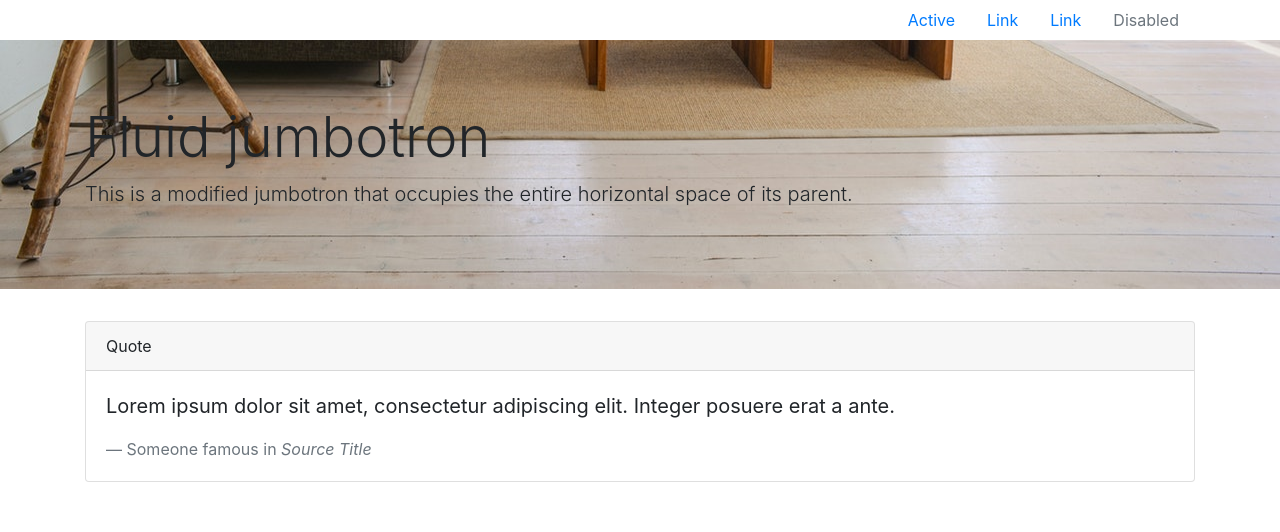
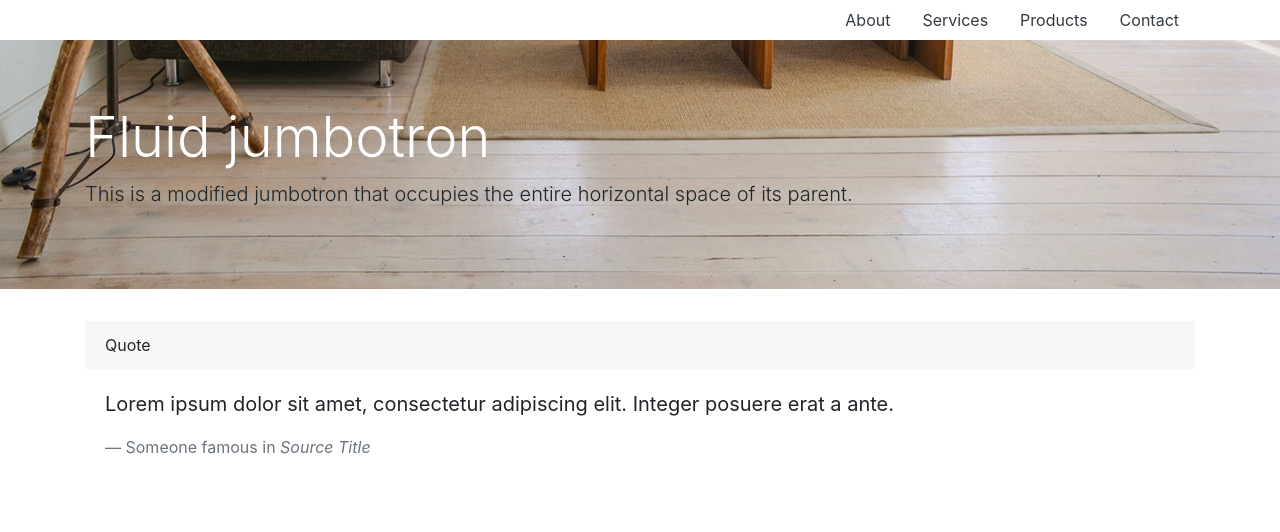
Before and after one commit to jamiev03/Boostrap-test-layout, a plain HTML site: page index.html in a window 1280 px wide. Shown: the top 532 px of the page. Drawn offline with nearby package versions, Linux system fonts and the light colour scheme.

Commit message:
editing some text and styles, removed borders

```diff
--- a/index.html
+++ b/index.html
@@ -13,29 +13,29 @@
         <nav>
             <ul class="nav justify-content-end">
                 <li class="nav-item">
-                  <a class="nav-link active" href="#">Active</a>
+                  <a class="nav-link text-dark active" href="#">About</a>
                 </li>
                 <li class="nav-item">
-                  <a class="nav-link" href="#">Link</a>
+                  <a class="nav-link text-dark" href="#">Services</a>
                 </li>
                 <li class="nav-item">
-                  <a class="nav-link" href="#">Link</a>
+                  <a class="nav-link text-dark" href="#">Products</a>
                 </li>
                 <li class="nav-item">
-                  <a class="nav-link disabled" href="#" tabindex="-1" aria-disabled="true">Disabled</a>
+                  <a class="nav-link text-dark" href="#">Contact</a>
                 </li>
               </ul>
         </nav>
     </div>
     <div class="jumbotron jumbotron-fluid">
         <div class="container">
-          <h1 class="display-4">Fluid jumbotron</h1>
+          <h1 class="display-4 text-white">Fluid jumbotron</h1>
           <p class="lead">This is a modified jumbotron that occupies the entire horizontal space of its parent.</p>
         </div>
       </div>
     <div class="container">
-        <div class="card">
-            <div class="card-header">
+        <div class="card border-0">
+            <div class="card-header border-0">
               Quote
             </div>
             <div class="card-body">
@@ -83,16 +83,16 @@
                 </div>
               </div>
           </div>
-          <div class="card text-center">
-            <div class="card-header">
+          <div class="card text-center border-0">
+            <div class="card-header border-0">
               Featured
             </div>
             <div class="card-body">
               <h5 class="card-title">Special title treatment</h5>
               <p class="card-text">With supporting text below as a natural lead-in to additional content.</p>
-              <a href="#" class="btn btn-primary">Go somewhere</a>
+              <a href="#" class="btn btn-secondary">Go somewhere</a>
             </div>
-            <div class="card-footer text-muted">
+            <div class="card-footer text-muted border-0">
               2 days ago
             </div>
           </div>
```
